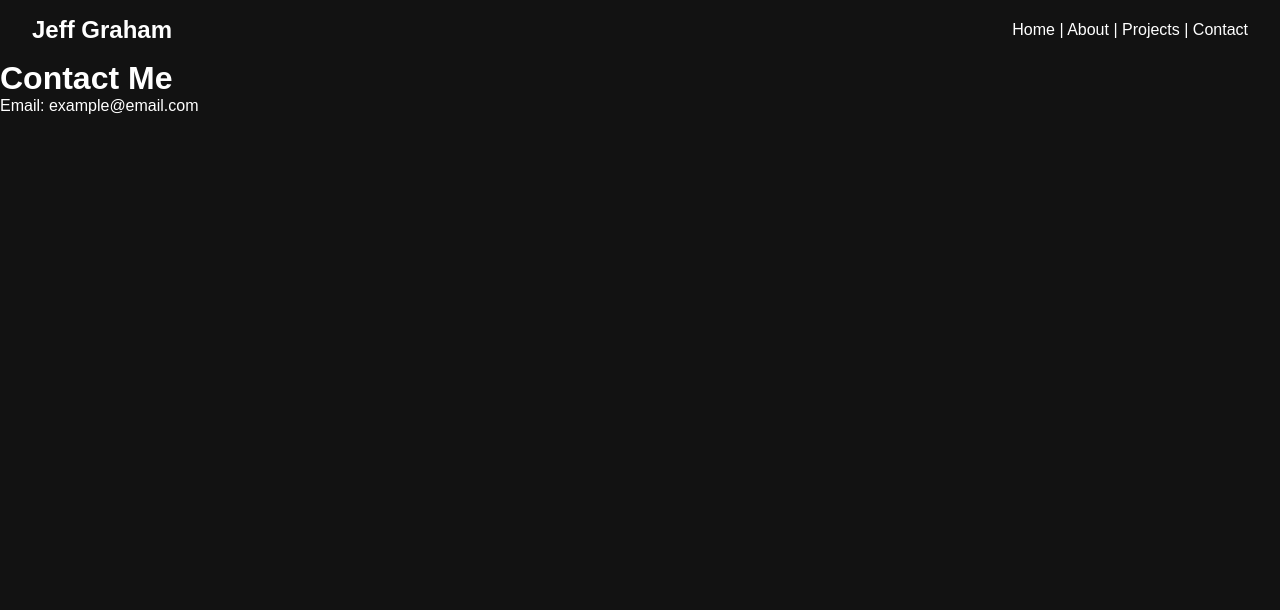
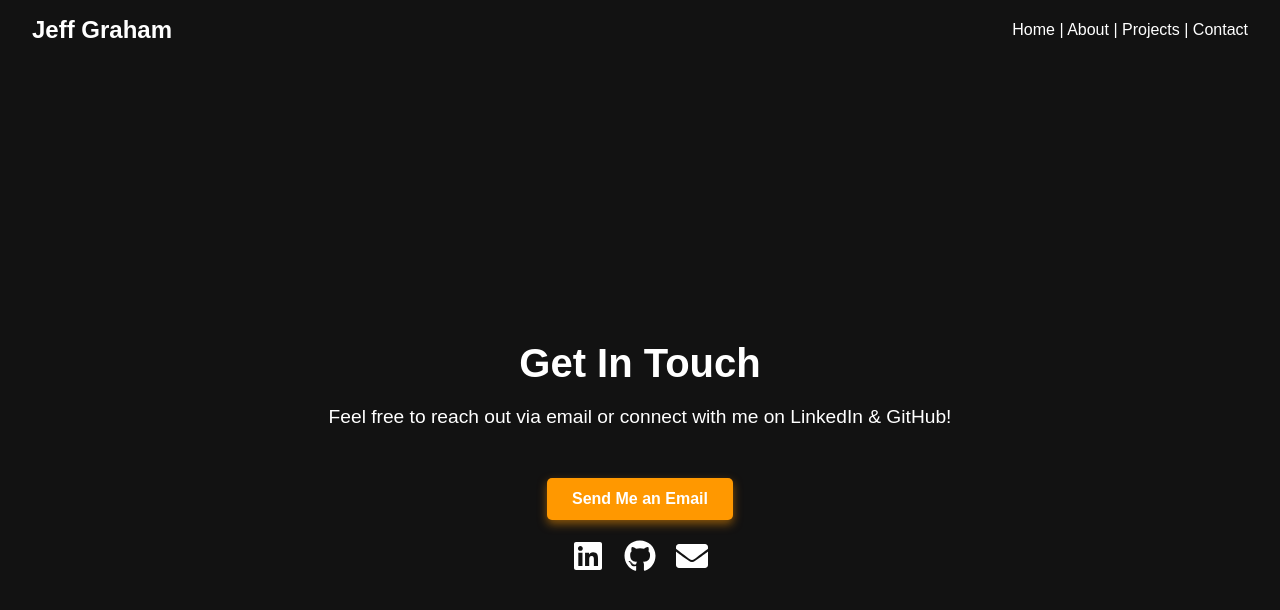
Before and after one commit to jeffgrahamcodes/portfolio-react, a React (Create React App) app: page /contact in a window 1280 px wide. Shown: the top 610 px of the page. Built offline with nearby package versions, Linux system fonts and the light colour scheme.

Commit message:
update contact page

```diff
--- /dev/null
+++ b/src/components/SocialIcons.js
@@ -0,0 +1,44 @@
+import React from 'react';
+import styled from 'styled-components';
+import { FaLinkedin, FaGithub, FaEnvelope } from 'react-icons/fa';
+
+const SocialLinks = styled.div`
+  display: flex;
+  justify-content: center;
+  gap: 20px;
+  margin-top: 20px;
+`;
+
+const IconLink = styled.a`
+  font-size: 2rem;
+  color: ${({ theme }) => theme.text};
+  transition: color 0.3s ease;
+
+  &:hover {
+    color: #ff9800;
+  }
+`;
+
+const SocialIcons = () => {
+  return (
+    <SocialLinks>
+      <IconLink
+        href="https://www.linkedin.com/in/jeffgrahamcodes"
+        target="_blank"
+      >
+        <FaLinkedin />
+      </IconLink>
+      <IconLink
+        href="https://github.com/jeffgrahamcodes"
+        target="_blank"
+      >
+        <FaGithub />
+      </IconLink>
+      <IconLink href="mailto:jeffgrahamcodes@gmail.com">
+        <FaEnvelope />
+      </IconLink>
+    </SocialLinks>
+  );
+};
+
+export default SocialIcons;
--- a/src/pages/Contact.js
+++ b/src/pages/Contact.js
@@ -1,12 +1,78 @@
-// pages/Contact.js
 import React from 'react';
+import styled from 'styled-components';
+import { motion } from 'framer-motion';
+import SocialIcons from '../components/SocialIcons';
+
+const ContactContainer = styled.div`
+  display: flex;
+  flex-direction: column;
+  align-items: center;
+  justify-content: center;
+  text-align: center;
+  height: 100vh;
+  background: ${({ theme }) => theme.background};
+  color: ${({ theme }) => theme.text};
+`;
+
+const Title = styled(motion.h1)`
+  font-size: 2.5rem;
+  font-weight: 700;
+  margin-bottom: 20px;
+`;
+
+const Subtitle = styled(motion.p)`
+  font-size: 1.2rem;
+  opacity: 0.9;
+  margin-bottom: 30px;
+`;
+
+const EmailButton = styled(motion.a)`
+  background: #ff9800;
+  padding: 12px 25px;
+  border-radius: 5px;
+  text-decoration: none;
+  color: white;
+  font-weight: bold;
+  margin-top: 20px;
+  display: inline-block;
+  box-shadow: 0px 4px 10px rgba(255, 152, 0, 0.5);
+  transition: background 0.3s ease;
+
+  &:hover {
+    background: #e08900;
+  }
+`;
 
 const Contact = () => {
   return (
-    <div>
-      <h1>Contact Me</h1>
-      <p>Email: example@email.com</p>
-    </div>
+    <ContactContainer>
+      <Title
+        initial={{ opacity: 0, y: -20 }}
+        animate={{ opacity: 1, y: 0 }}
+        transition={{ duration: 0.8 }}
+      >
+        Get In Touch
+      </Title>
+      <Subtitle
+        initial={{ opacity: 0 }}
+        animate={{ opacity: 1 }}
+        transition={{ delay: 0.3, duration: 1 }}
+      >
+        Feel free to reach out via email or connect with me on
+        LinkedIn & GitHub!
+      </Subtitle>
+
+      <EmailButton
+        href="mailto:jeffgrahamcodes@gmail.com"
+        initial={{ scale: 0.8 }}
+        animate={{ scale: 1 }}
+        transition={{ delay: 0.5 }}
+      >
+        Send Me an Email
+      </EmailButton>
+
+      <SocialIcons />
+    </ContactContainer>
   );
 };
 
```
